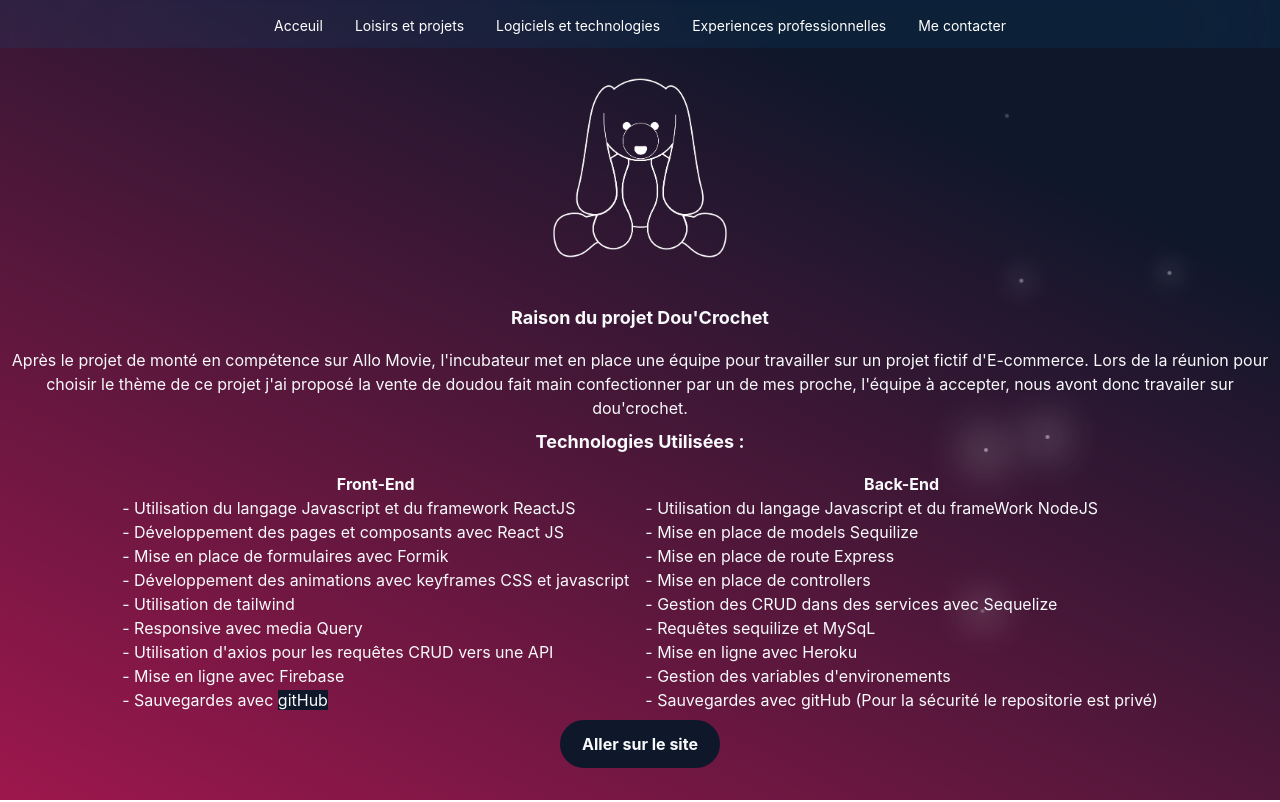
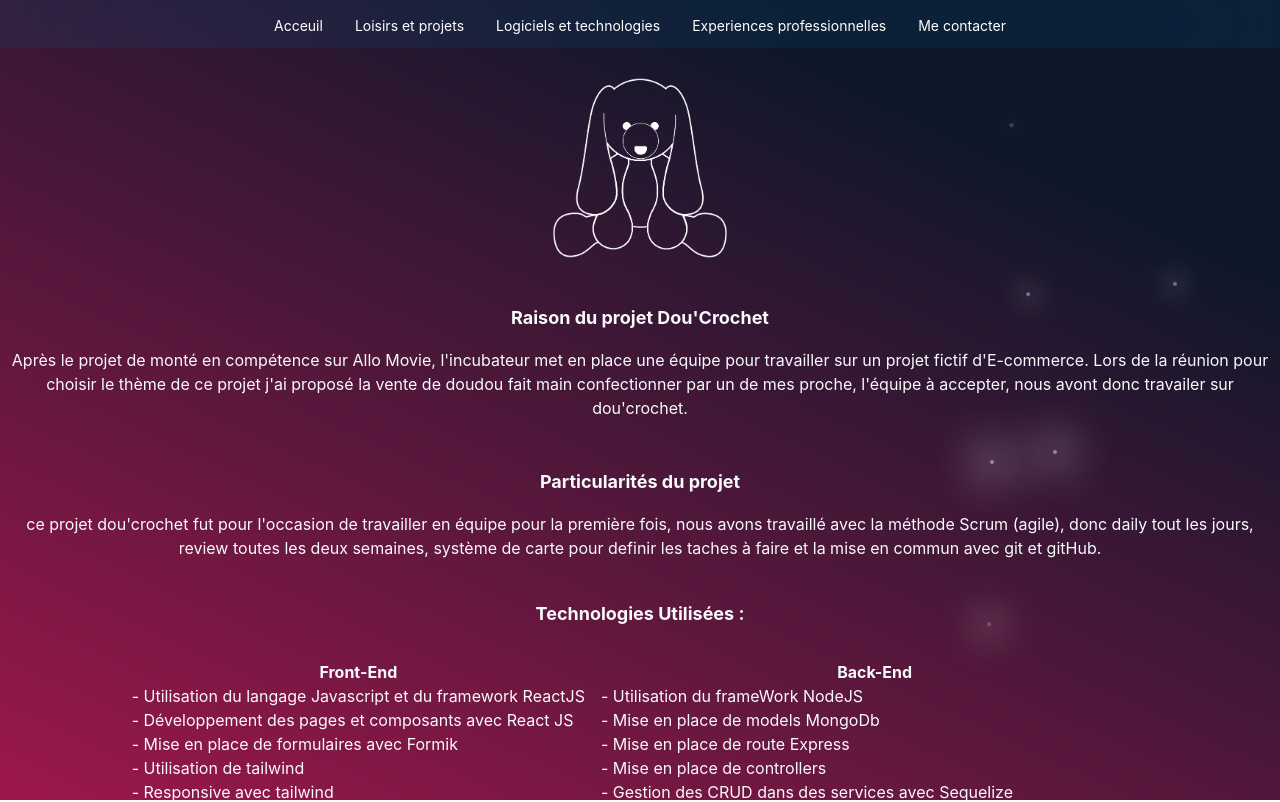
Before and after one commit to Maximelebonm/personalwebsite, a React (Create React App) app: page /projet/doucrochet in a window 1280 px wide. Shown: the top 802 px of the page. Built offline with nearby package versions, Linux system fonts and the light colour scheme.

Commit message:
fixed button

```diff
--- a/src/App.js
+++ b/src/App.js
@@ -12,6 +12,7 @@ import PresentationScreen from './screens/PresentationScreen';
 import DetailBeMusicianScreen from './screens/DetailBemusicianScreen';
 import DetailDouCrochetScreen from './screens/DetailDoucrochet';
 import DetailAlloMovie from './screens/DetailAlloMovie';
+import ScrollToTop from './screens/scrollToTop';
 
 const App = () => {
 
@@ -21,6 +22,7 @@ const App = () => {
     </div>
 
       <BrowserRouter>
+      <ScrollToTop/>
         <Routes>
           <Route path="/" element={<BaseScreen />}>
             <Route index element={<HomeScreen />} />
--- a/src/screens/ContactScreen.jsx
+++ b/src/screens/ContactScreen.jsx
@@ -13,7 +13,7 @@ const ContactScreen=()=>{
                     <div>
                         Par linkedin :
                     </div>
-                    <a href="https://www.linkedin.com/in/maxime-lebon-929581234/" target="_blank" rel="noreferrer">
+                    <a className="w-full h-full" href="https://www.linkedin.com/in/maxime-lebon-929581234/" target="_blank" rel="noreferrer">
                         <button className="bg-pink-800 hover:bg-slate-900 w-40 h-12 rounded-full hover:duration-300 align-middle p-1">
                             En cliquant ici
                         </button>
--- a/src/screens/DetailAlloMovie.jsx
+++ b/src/screens/DetailAlloMovie.jsx
@@ -11,27 +11,33 @@ const DetailAlloMovie =()=> {
                     <div className="p-2">lors demon arrivé à l'incubateur en septembre 2022, il m'a été demandé de choisir un projet de monté en compétences qui m'accompagnerai pendant 2 semaines,
                     j'ai choisis AlloMovie qui utilise l'api the Movie DB, qui sert à créer une application / site web pour un cinéma fictif</div>
                 </div>
-                <div className="font-bold text-lg"> Technologies Utilisées :</div>
+                <div>
+                    <div className="mt-8 font-bold text-lg p-2 mt-8 ">Particularités du projet </div>
+                    <div className="p-2">ce projet dou'crochet fut pour l'occasion de travailler en équipe pour la première fois, nous avons travaillé avec la méthode Scrum (agile),
+                    donc daily tout les jours, review toutes les deux semaines, système de carte pour definir les taches à faire et la mise en commun avec git et gitHub. </div>
+                </div>
+                <div className="font-bold text-lg mt-8"> Technologies Utilisées :</div>
                 <div className="flex flex-col lg:flex-row mt-2">
                     <div className="p-2">
-                        <div className="font-bold">Front-End</div>
+                        <div className="font-bold mt-4">Front-End</div>
                         <div className="text-start">
                             <ul>
                                 <li>- Utilisation du langage Javascript et du framework ReactJS</li>
                                 <li>- Développement des pages et composants avec React JS</li>
                                 <li>- Utilisation de tailwind pour le CSS et donc le responsive</li>
                                 <li>- Utilisation d'axios pour les requêtes get l'API the Movie Db</li>
-                                <li>- le github <a className="bg-slate-900 hover:bg-pink-800" href="https://github.com/BeMusicianApp/BeMusicianFrontV1/" target="_blank">gitHub</a></li>
+                                <li>- Sauvegarde avec github</li>
                             </ul>
                         </div>
                     </div>
                     <div className="p-2">
-                        <div className="font-bold text-base">Back-End</div>
+                        <div className="font-bold text-base mt-4">Back-End</div>
                         <div className="text-start">
+                           Pas de réel backend sur ce projet, il y a eu un peu de config pour utiliser l'Api, rien de bien compliqué.
                         </div>
                     </div>
                 </div>
-                    <button className="font-bold hover:text-slate-900 hover:bg-pink-800 duration-200 bg-slate-900 w-40 h-12 rounded-full border-slate-700"><a href="https://bemusician.fr">Aller sur le site</a></button>
+                <a className="w-full h-full" href="https://github.com/Maximelebonm/alloMovie"><button className="font-bold hover:text-slate-900 hover:bg-pink-800 duration-200 bg-slate-900 w-40 h-12 rounded-full border-slate-700">gitHub</button></a>
             </div>
         </div>
     </>
--- a/src/screens/DetailBemusicianScreen.jsx
+++ b/src/screens/DetailBemusicianScreen.jsx
@@ -7,14 +7,19 @@ const DetailBeMusicianScreen = () => {
                     <img className="w-48" src={process.env.PUBLIC_URL + '/img/bemusician.png'} />
                     </div>
                     <div>
-                        <div className="mt-8 font-bold text-lg p-2">Raison du projet Bemusian </div>
+                        <div className="mt-8 font-bold text-lg p-2 mt-8">Raison du projet Bemusian </div>
                         <div className="p-2">BeMusician est à la base un projet "fil rouge", il nous sert à montrer nos capacités lors de l'entretiens final pour obtenir le diplome de concepteur d'application.
                         par la suite j'ai décidé d'aller plus loin et de le publier pour continuer à monter en compétence et notament découvrir la mise en ligne d'API.  </div>
+                    </div>
+                    <div>
+                    <div className="mt-8 font-bold text-lg p-2 mt-8 ">Particularités du projet </div>
+                    <div className="p-2">ce projet dou'crochet fut pour l'occasion de travailler en équipe pour la première fois, nous avons travaillé avec la méthode Scrum (agile),
+                    donc daily tout les jours, review toutes les deux semaines, système de carte pour definir les taches à faire et la mise en commun avec git et gitHub. </div>
                     </div>
                     <div className="font-bold text-lg"> Technologies Utilisées :</div>
                     <div className="flex flex-col lg:flex-row mt-2">
                         <div className="p-2">
-                            <div className="font-bold text-base">Front-End</div>
+                            <div className="font-bold text-base mt-4">Front-End</div>
                             <div className="text-start">
                                 <ul>
                                     <li>- Utilisation du langage Javascript et du framework ReactJS</li>
@@ -46,7 +51,7 @@ const DetailBeMusicianScreen = () => {
                             </div>
                         </div>
                     </div>
-                        <button className="font-bold hover:text-slate-900 hover:bg-pink-800 duration-200 bg-slate-900 w-40 h-12 rounded-full border-slate-700"><a href="https://bemusician.fr">Aller sur le site</a></button>
+                    <a className="w-full h-full" href="https://bemusician.fr"><button className="font-bold hover:text-slate-900 hover:bg-pink-800 duration-200 bg-slate-900 w-40 h-12 rounded-full border-slate-700">Aller sur le site</button></a>
                 </div>
             </div>
         </>
--- a/src/screens/DetailDoucrochet.jsx
+++ b/src/screens/DetailDoucrochet.jsx
@@ -7,46 +7,51 @@ const DetailDouCrochetScreen = () => {
                 <img className="w-48" src={process.env.PUBLIC_URL + '/img/doucrochet.png'} />
                 </div>
                 <div>
-                    <div className="mt-8 font-bold text-lg p-2">Raison du projet Dou'Crochet </div>
+                    <div className="mt-8 font-bold text-lg p-2 mt-8 ">Raison du projet Dou'Crochet </div>
                     <div className="p-2">Après le projet de monté en compétence sur Allo Movie, l'incubateur met en place une équipe pour travailler sur un projet fictif d'E-commerce. Lors de la réunion pour
                choisir le thème de ce projet j'ai proposé la vente de doudou fait main confectionner par un de mes proche, l'équipe à accepter, nous avont donc travailer sur dou'crochet. </div>
                 </div>
-                <div className="font-bold text-lg"> Technologies Utilisées :</div>
+                <div>
+                    <div className="mt-8 font-bold text-lg p-2 mt-8 ">Particularités du projet </div>
+                    <div className="p-2">ce projet dou'crochet fut pour l'occasion de travailler en équipe pour la première fois, nous avons travaillé avec la méthode Scrum (agile),
+                    donc daily tout les jours, review toutes les deux semaines, système de carte pour definir les taches à faire et la mise en commun avec git et gitHub. </div>
+                </div>
+                <div className="font-bold text-lg mt-8"> Technologies Utilisées :</div>
                 <div className="flex flex-col lg:flex-row mt-2">
                     <div className="p-2">
-                        <div className="font-bold text-base">Front-End</div>
+                        <div className="font-bold text-base mt-4">Front-End</div>
                         <div className="text-start">
                             <ul>
                                 <li>- Utilisation du langage Javascript et du framework ReactJS</li>
                                 <li>- Développement des pages et composants avec React JS</li>
                                 <li>- Mise en place de formulaires avec Formik</li>
-                                <li>- Développement des animations avec keyframes CSS et javascript</li>
                                 <li>- Utilisation de tailwind</li>
-                                <li>- Responsive avec media Query</li>
+                                <li>- Responsive avec tailwind</li>
                                 <li>- Utilisation d'axios pour les requêtes CRUD vers une API</li>
-                                <li>- Mise en ligne avec Firebase</li>
-                                <li>- Sauvegardes avec <a className="bg-slate-900 hover:bg-pink-800" href="https://github.com/BeMusicianApp/BeMusicianFrontV1/" target="_blank">gitHub</a></li>
+                                <li>- Sauvegardes avec git et gitHub</li>
                             </ul>
                         </div>
                     </div>
                     <div className="p-2">
-                        <div className="font-bold text-base">Back-End</div>
+                        <div className="font-bold text-base mt-4">Back-End</div>
                         <div className="text-start">
                             <ul>
-                                <li>- Utilisation du langage Javascript et du frameWork NodeJS</li>
-                                <li>- Mise en place de models Sequilize</li>
+                                <li>- Utilisation du frameWork NodeJS</li>
+                                <li>- Mise en place de models MongoDb</li>
                                 <li>- Mise en place de route Express</li>
                                 <li>- Mise en place de controllers</li>
                                 <li>- Gestion des CRUD dans des services avec Sequelize</li>
-                                <li>- Requêtes sequilize et MySqL</li>
-                                <li>- Mise en ligne avec Heroku</li>
-                                <li>- Gestion des variables d'environements</li>
-                                <li>- Sauvegardes avec gitHub (Pour la sécurité le repositorie est privé)</li>
+                                <li>- Requêtes avec les fonctions mongoose</li>
+                                <li>- Utilisation de git et gitlab pour push, pull, et merge pendant les reviews</li>
                             </ul>
                         </div>
                     </div>
                 </div>
-                    <button className="font-bold hover:text-slate-900 hover:bg-pink-800 duration-200 bg-slate-900 w-40 h-12 rounded-full border-slate-700"><a href="https://bemusician.fr">Aller sur le site</a></button>
+                <div className="flex">
+                <a className="w-full h-full mx-1" href="https://github.com/Maximelebonm/doucrochetfront"> <button className="mt-8 font-bold hover:text-slate-900 hover:bg-pink-800 duration-200 bg-slate-900 w-40 h-12 rounded-full border-slate-700">GitHub Front</button></a>
+                <a className="w-full h-full mx-1" href="https://github.com/Maximelebonm/doucrochetback"> <button className="mt-8 font-bold hover:text-slate-900 hover:bg-pink-800 duration-200 bg-slate-900 w-40 h-12 rounded-full border-slate-700">GitHub Back</button></a>
+
+                </div>
             </div>
         </div>
     </>
--- /dev/null
+++ b/src/screens/scrollToTop.js
@@ -0,0 +1,12 @@
+import { useEffect } from "react";
+import { useLocation } from "react-router-dom";
+
+export default function ScrollToTop() {
+  const { pathname } = useLocation();
+
+  useEffect(() => {
+    window.scrollTo(0, 0);
+  }, [pathname]);
+
+  return null;
+}
```
Also changed, not shown: 12 other files (tests, documents, lock files or other folders).
